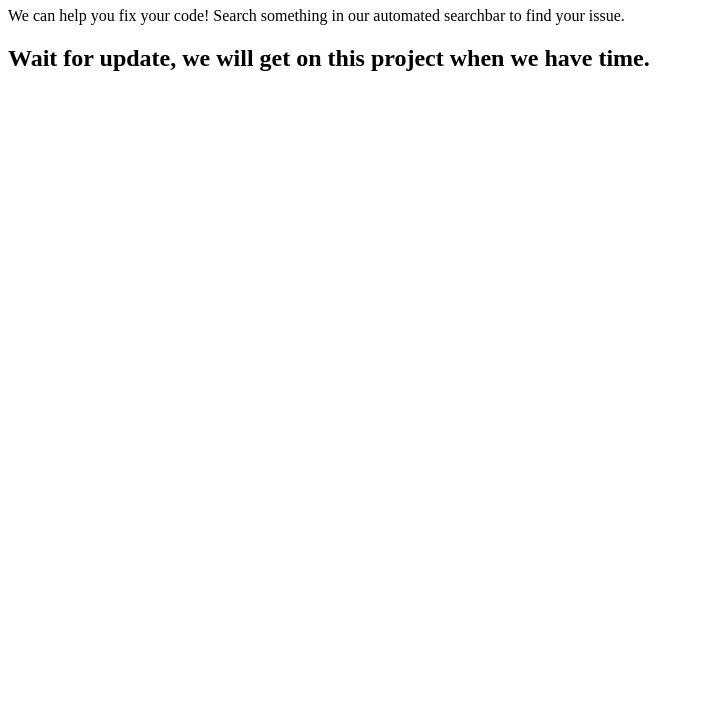
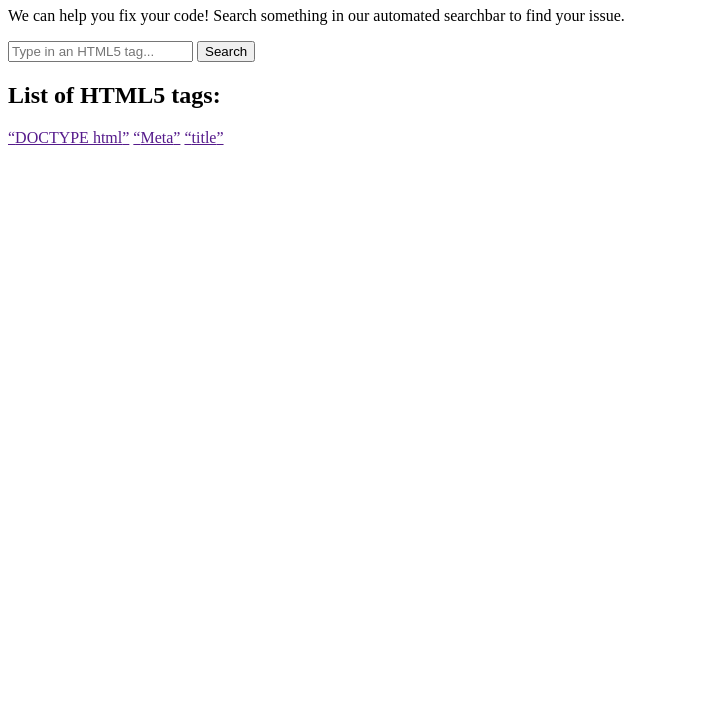
Before and after one commit to codernamedthree/dev-help, a plain HTML site: page index.html in a window 1280 px wide. Shown: the part 73-800 px from the top of the page, without its empty margins (0-704 px from the left). Drawn offline with Linux system fonts and the light colour scheme.

Commit message:
Update index.html
This version does not function the way its supposed to because its a Beta version. Let me know if there is something thats needs to be fixed.

```diff
--- a/index.html
+++ b/index.html
@@ -9,6 +9,11 @@
   <body>
       <h1>Dev-helpdesk</h1>
       <p>We can help you fix your code! Search something in our automated searchbar to find your issue.</p>
-      <h2>Wait for update, we will get on this project when we have time.</h2>
+      <input type="search" placeholder="Type in an HTML5 tag...">
+      <input type="submit" value="Search">
+    <h2>List of HTML5 tags:</h2>
+    <a href=""><q>DOCTYPE html</q></a>
+    <a href=""><q>Meta</q></a>
+    <a href=""><q>title</q></a>
   </body>
 </html>
```
